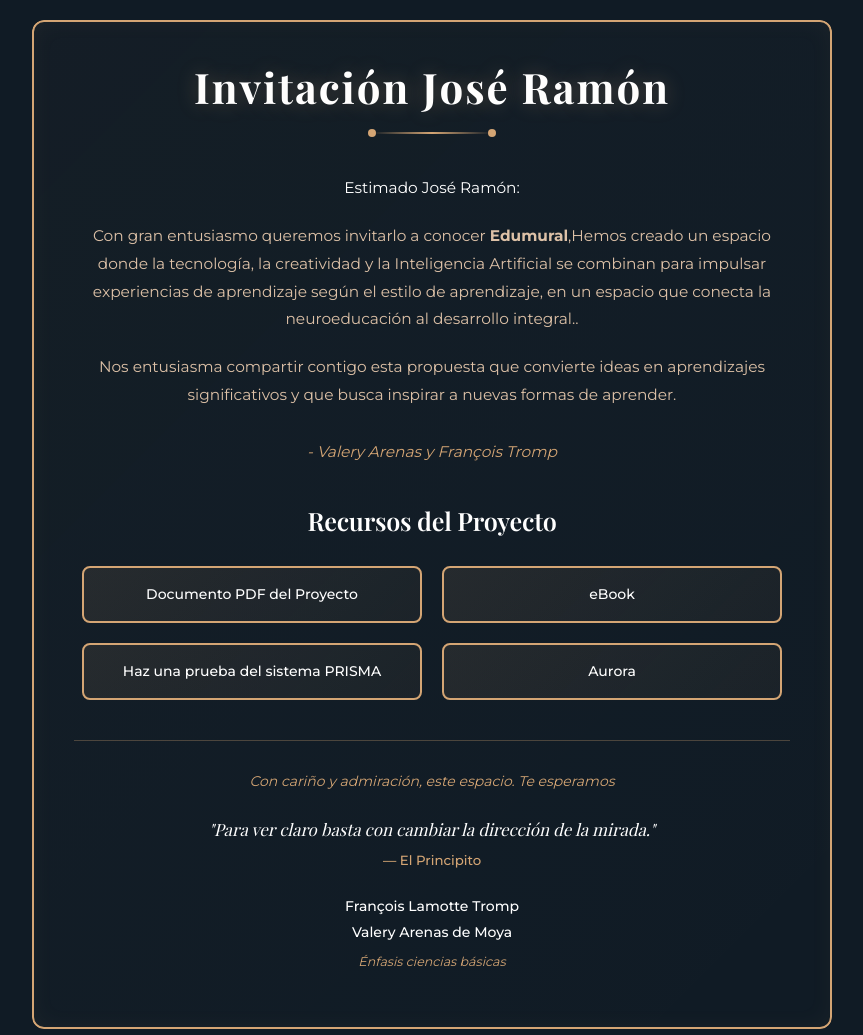
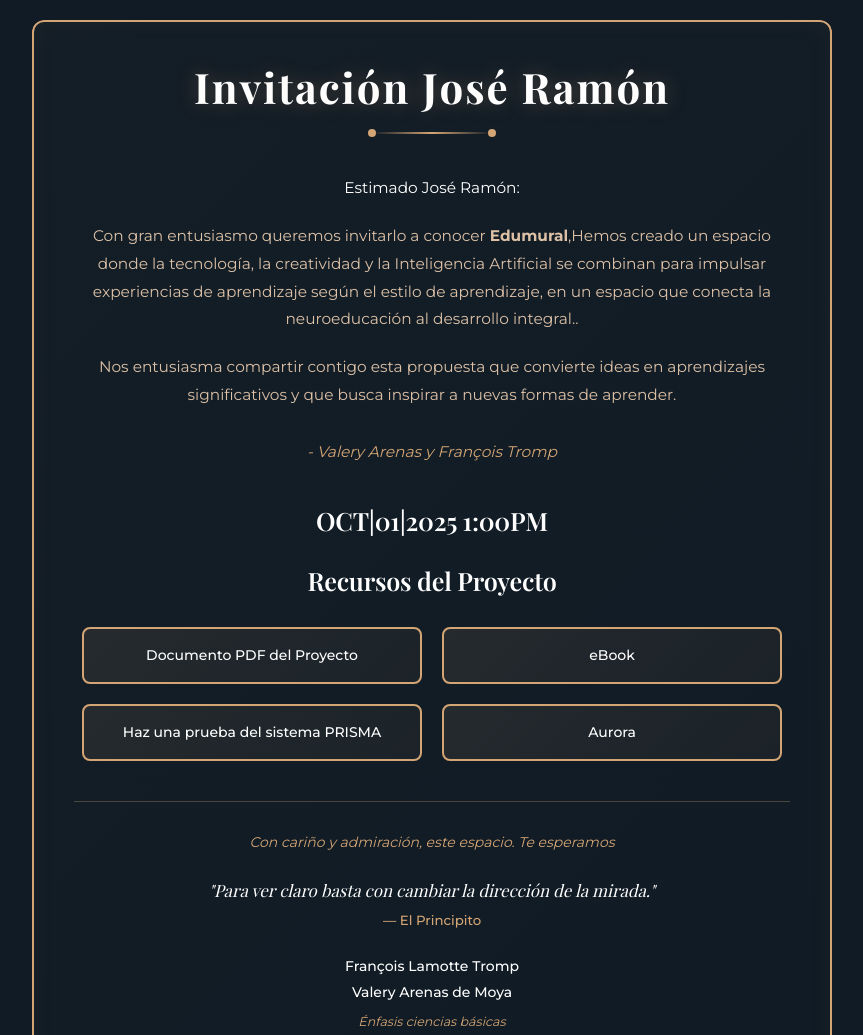
Before and after one commit to Sasus1918/INV.JR.github.io, a plain HTML site: page index.html in a window 1280 px wide. Shown: the top 1035 px of the page, without its empty margins (208-1071 px from the left). Drawn offline with nearby package versions, Linux system fonts and the light colour scheme; a web font is replaced by a local one.

Commit message:
Update index.html

```diff
--- a/index.html
+++ b/index.html
@@ -34,6 +34,8 @@
                     </div>
 
                     <div class="resources-section">
+                        <h2 class="resources-title">OCT|01|2025
+                        1:00PM</h2>
                         <h2 class="resources-title">Recursos del Proyecto</h2>
                         <div class="resource-buttons">
                             <a href="https://drive.google.com/file/d/1Mi4sCMRRrwRZjmbEmxfYkiJtWRiEii0P/view?usp=drivesdk" target="_blank" class="resource-btn">
```
